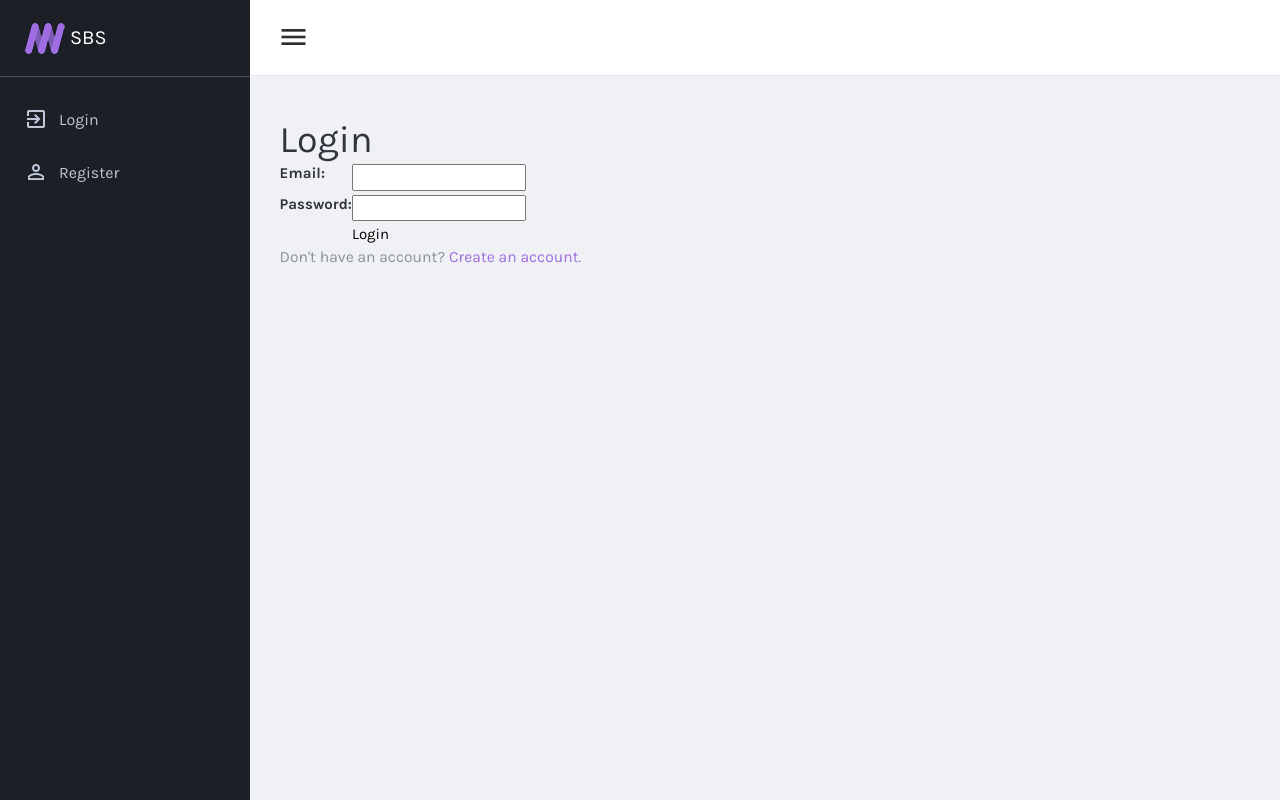
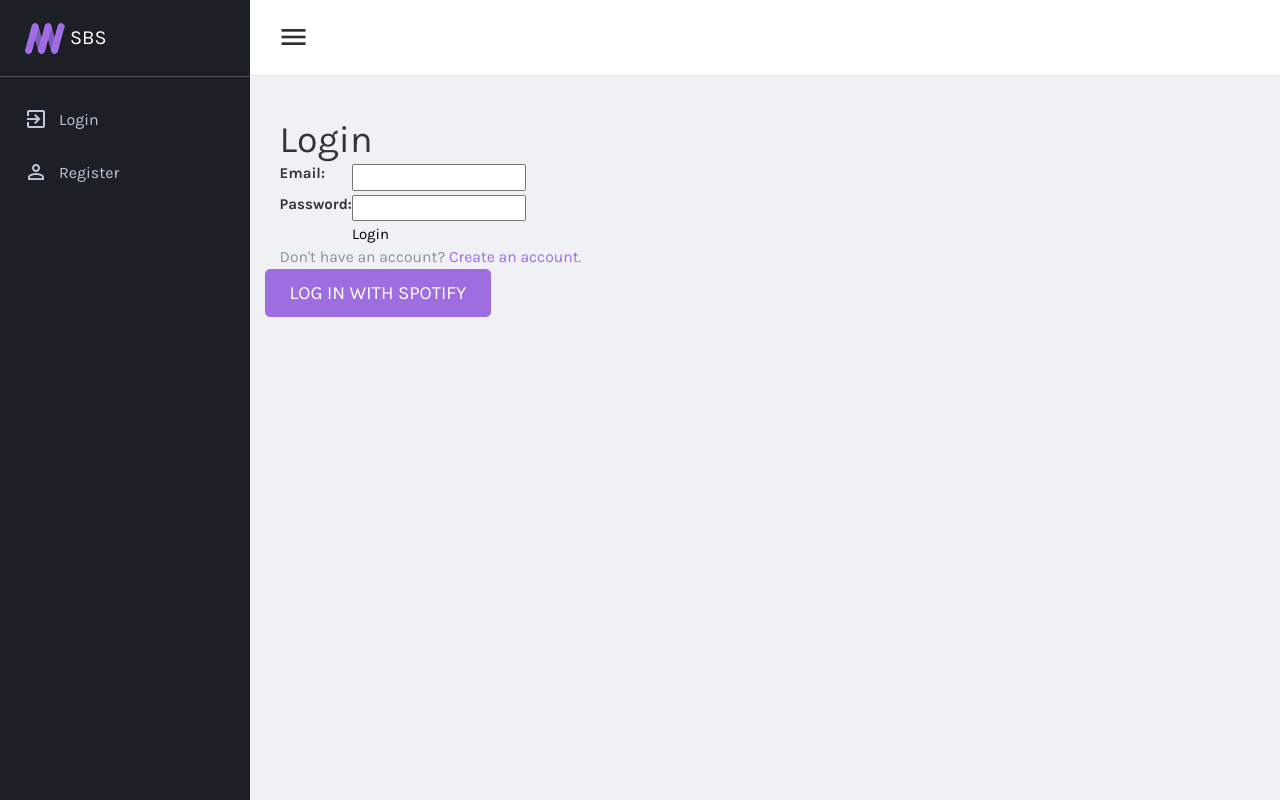
Before and after one commit to Rowan-Senior-Project-F22/A-Serving-of-Brussels-Sprouts, a Django app: page /login/ in a window 1280 px wide. Run offline with Django 3.2, Linux system fonts and the light colour scheme; some libraries are stand-ins or nearby versions.

Commit message:
Access Token and Refresh Token Obtained
Working Javascript implementation that successfully obtains a user's access and refresh tokens.

```diff
--- /dev/null
+++ b/recommender/static/js/app.js
@@ -0,0 +1,107 @@
+var redirect_uri = "http://127.0.0.1:8000/";
+
+var client_id = "2de1575d99b14786ae4f7e46e33e494e";
+var secret_id = "fbf315776bda4ea2aaeeeb1ec559de7d";
+
+var access_token = null;
+var refresh_token = null;
+var currentPlaylist = "";
+var radioButtons = [];
+
+const AUTHORIZE = "https://accounts.spotify.com/authorize"
+const TOKEN = "https://accounts.spotify.com/api/token";
+const USERPROFILE = "https://api.spotify.com/v1/me";
+const PLAYLISTS = "https://api.spotify.com/v1/me/playlists";
+const DEVICES = "https://api.spotify.com/v1/me/player/devices";
+const PLAY = "https://api.spotify.com/v1/me/player/play";
+const PAUSE = "https://api.spotify.com/v1/me/player/pause";
+const NEXT = "https://api.spotify.com/v1/me/player/next";
+const PREVIOUS = "https://api.spotify.com/v1/me/player/previous";
+const PLAYER = "https://api.spotify.com/v1/me/player";
+const TRACKS = "https://api.spotify.com/v1/playlists/{{PlaylistId}}/tracks";
+const CURRENTLYPLAYING = "https://api.spotify.com/v1/me/player/currently-playing";
+const SHUFFLE = "https://api.spotify.com/v1/me/player/shuffle";
+
+function onPageLoad() {
+    client_id = localStorage.getItem("client_id");
+    secret_id = localStorage.getItem("secret_id");
+    if (window.location.search.length > 0) {
+        handleRedirect();
+    }
+}
+
+function handleRedirect() {
+    let code = getCode();
+    fetchAccessToken(code);
+    window.history.pushState("", "", redirect_uri); // remove param from url
+}
+
+function getCode() {
+    let code = null;
+    const queryString = window.location.search;
+    if (queryString.length > 0) {
+        const urlParams = new URLSearchParams(queryString);
+        code = urlParams.get('code')
+    }
+    return code;
+}
+
+function fetchAccessToken(code) {
+    let body = "grant_type=authorization_code";
+    body += "&code=" + code;
+    body += "&redirect_uri=" + encodeURI(redirect_uri);
+    body += "&client_id=" + client_id;
+    body += "&secret_id=" + secret_id;
+    callAuthorizationApi(body);
+}
+
+function refreshAccessToken() {
+    refresh_token = localStorage.getItem("refresh_token");
+    let body = "grant_type=refresh_token";
+    body += "&refresh_token=" + refresh_token;
+    body += "&client_id=" + client_id;
+    callAuthorizationApi(body);
+}
+
+function callAuthorizationApi(body) {
+    let xhr = new XMLHttpRequest();
+    xhr.open("POST", TOKEN, true);
+    xhr.setRequestHeader('Content-Type', 'application/x-www-form-urlencoded');
+    xhr.setRequestHeader('Authorization', 'Basic ' + btoa(client_id + ":" + secret_id));
+    xhr.send(body);
+    xhr.onload = handleAuthorizationResponse;
+}
+
+function handleAuthorizationResponse() {
+    if (this.status == 200) {
+        var data = JSON.parse(this.responseText);
+        console.log(data);
+        var data = JSON.parse(this.responseText);
+        if (data.access_token != undefined) {
+            access_token = data.access_token;
+            localStorage.setItem("access_token", access_token);
+        }
+        if (data.refresh_token != undefined) {
+            refresh_token = data.refresh_token;
+            localStorage.setItem("refresh_token", refresh_token);
+        }
+        onPageLoad();
+    }
+    else {
+        console.log(this.responseText);
+        alert(this.responseText);
+    }
+}
+
+function requestAuthorization() {
+    localStorage.setItem("client_id", client_id);
+    localStorage.setItem("secret_id", secret_id); // In a real app you should not expose your secret_id to the user
+
+    let url = AUTHORIZE;
+    url += "?client_id=" + client_id;
+    url += "&response_type=code";
+    url += "&redirect_uri=" + encodeURI(redirect_uri);
+    url += "&show_dialog=true";
+    url += "&scope=user-read-private user-read-email user-modify-playback-state user-read-playback-position user-library-read streaming user-read-playback-state user-read-recently-played playlist-read-private";
+    window.location.href = url; // Show Spotify's authorization screen
+}
--- a/recommender/templates/base.html
+++ b/recommender/templates/base.html
@@ -47,10 +47,11 @@
     <script src="https://oss.maxcdn.com/respond/1.4.2/respond.min.js"></script>
     <![endif]-->
     <script src="{%static 'plugins/nprogress/nprogress.js' %}"></script>
+    <script src="{%static 'js/app.js' %}"></script>
 </head>
 
 
-<body class="navbar-fixed sidebar-fixed" id="body">
+<body class="navbar-fixed sidebar-fixed" id="body" onload="onPageLoad()">
 <script>
       NProgress.configure({ showSpinner: false });
       NProgress.start();
--- a/recommender/templates/recommender/login.html
+++ b/recommender/templates/recommender/login.html
@@ -1,7 +1,6 @@
 {% extends 'base.html' %}
 
 {% block content %}
-
 <!--Login-->
 <div>
     <h1>Login</h1>
@@ -17,5 +16,9 @@
     </form>
     <p>Don't have an account? <a href="{% url 'recommender:get_register' %}">Create an account</a>.</p>
 </div>
+<div id="tokenSection" class="row">
+    <input class="btn btn-primary btn-lg" type="button" onclick="requestAuthorization()"
+        value="Log in with Spotify"><br />
+  </div>
 
 {% endblock %}
```
